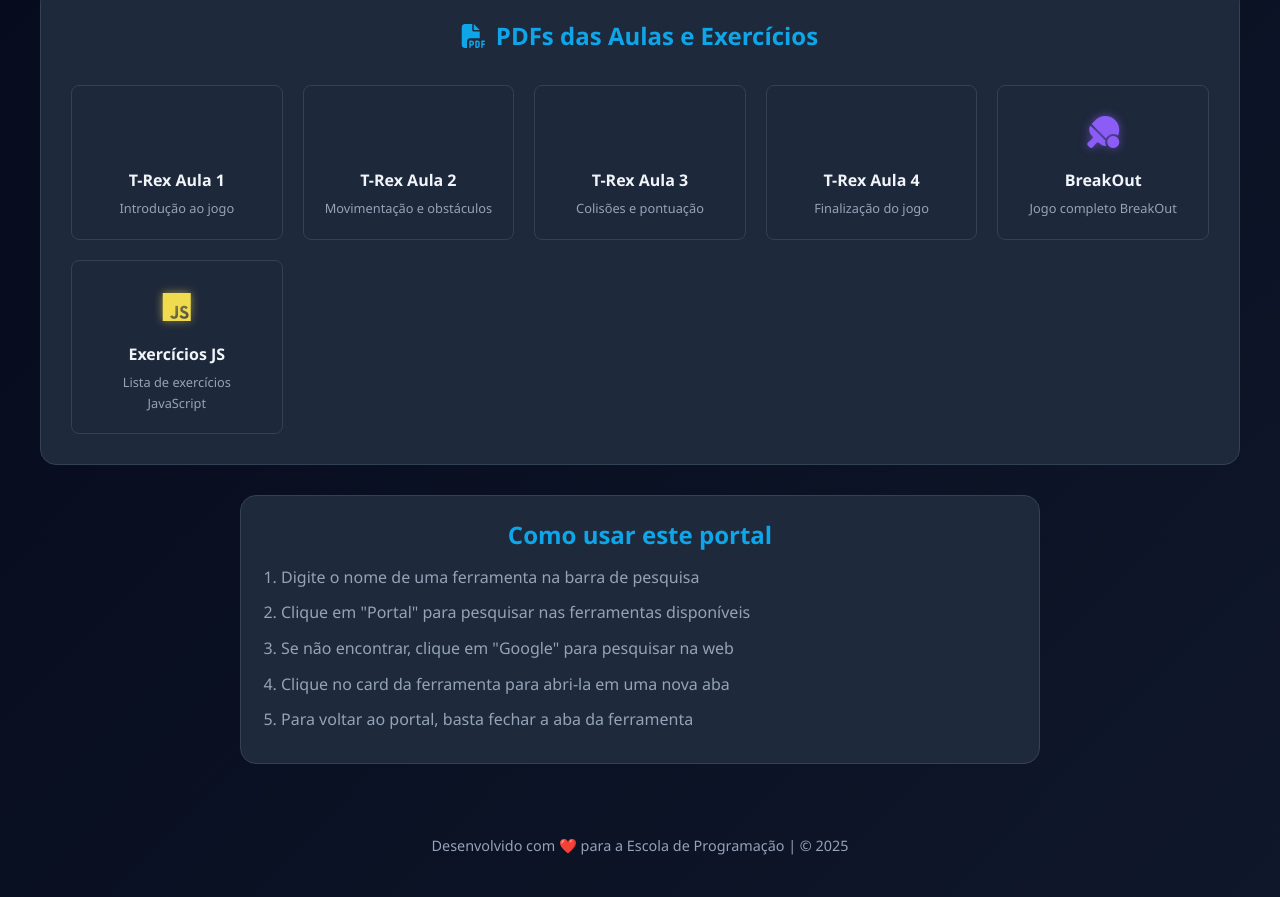
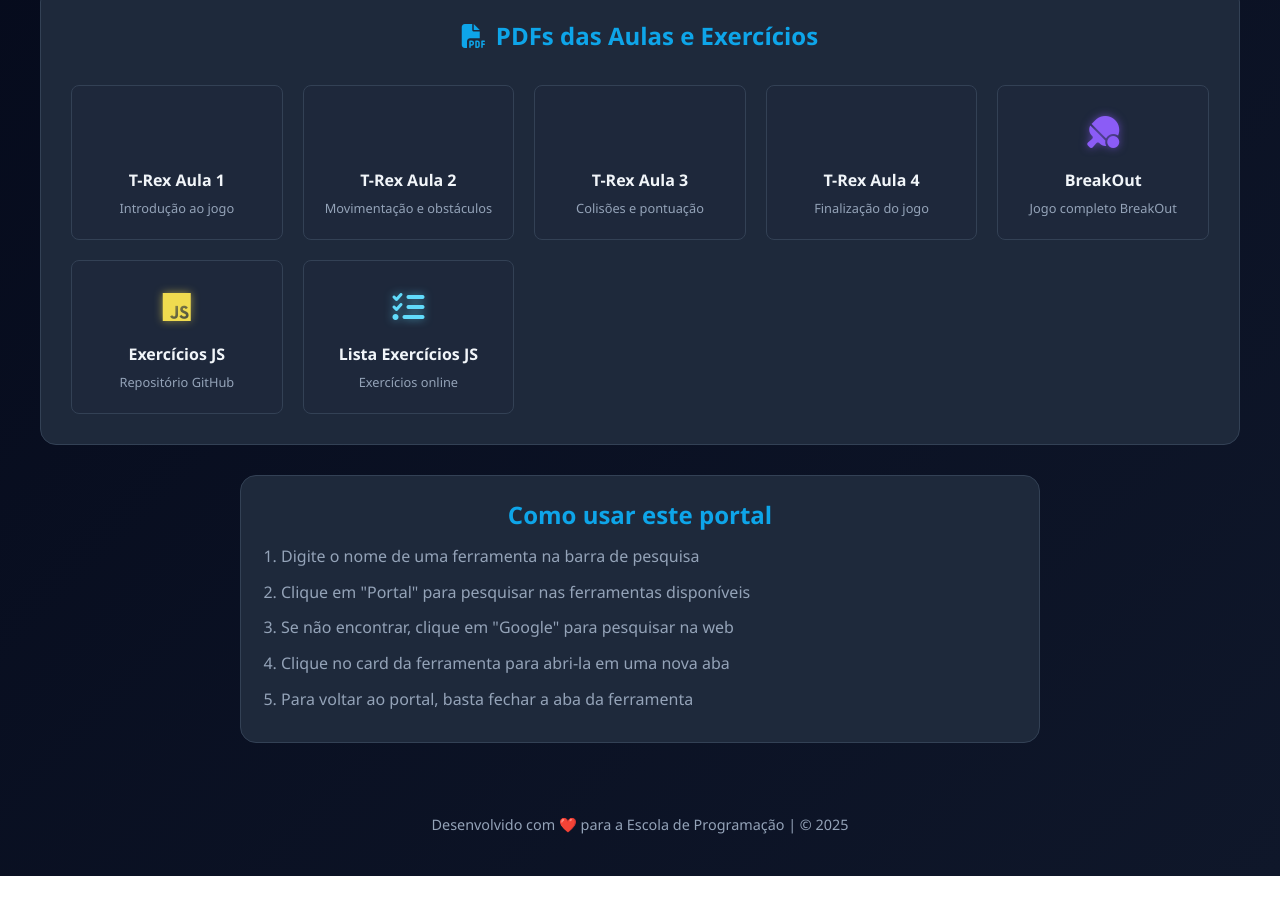
Before and after one commit to focoensino/Hub-da-escola, a plain HTML site: page index.html in a window 1280 px wide. Shown: the part 986-1883 px from the top of the page. After the commit the page ends 1862 px from the top, so only its background shows below. Drawn offline with Linux system fonts and the light colour scheme.

```diff
--- a/index.html
+++ b/index.html
@@ -46,6 +46,8 @@
       --breakout: #8b5cf6;
       --javascript: #f0db4f;
       --js-glow: rgba(240, 219, 79, 0.6);
+      --js-list: #61dbfb;
+      --js-list-glow: rgba(97, 219, 251, 0.6);
 
       /* Bordas e sombras */
       --border-radius: 16px;
@@ -401,6 +403,11 @@
     .javascript {
       color: var(--javascript);
       text-shadow: 0 0 8px var(--js-glow);
+    }
+
+    .js-list {
+      color: var(--js-list);
+      text-shadow: 0 0 8px var(--js-list-glow);
     }
 
     /* ===== SEM RESULTADOS ===== */
@@ -781,13 +788,22 @@
           <p>Jogo completo BreakOut</p>
         </div>
 
-        <!-- EXERCÍCIOS JAVASCRIPT -->
+        <!-- EXERCÍCIOS JAVASCRIPT - REPOSITÓRIO -->
         <div class="pdf-card" data-url="https://github.com/focoensino/Exercicios-Javascritp">
           <div class="pdf-icon">
             <i class="fab fa-js javascript"></i>
           </div>
           <h3>Exercícios JS</h3>
-          <p>Lista de exercícios JavaScript</p>
+          <p>Repositório GitHub</p>
+        </div>
+
+        <!-- EXERCÍCIOS JAVASCRIPT - LISTA ONLINE -->
+        <div class="pdf-card" data-url="https://focoensino.github.io/Exercicios-Javascritp/exercicios/">
+          <div class="pdf-icon">
+            <i class="fas fa-list-check js-list"></i>
+          </div>
+          <h3>Lista Exercícios JS</h3>
+          <p>Exercícios online</p>
         </div>
       </div>
     </div>
```
